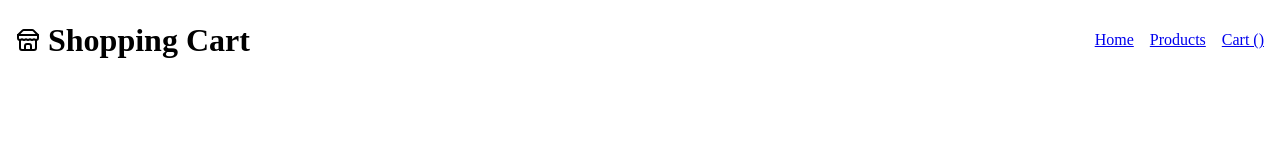
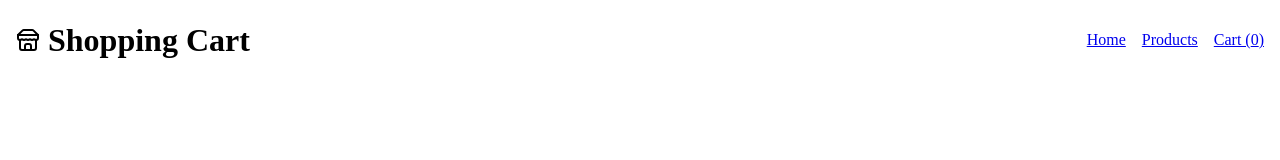
Before and after one commit to 4bdullah7eeshan/shopping-cart, a React (Vite) app: page / in a window 1280 px wide. Shown: the top 160 px of the page. Built offline with nearby package versions, Linux system fonts and the light colour scheme.

Commit message:
feat(cart): implement core cart functionality

```diff
--- a/src/App.jsx
+++ b/src/App.jsx
@@ -1,10 +1,10 @@
-import { useState } from "react";
 import Header from "./components/Header/Header";
 import HomeMain from "./components/HomeMain/HomeMain";
 import Footer from "./components/Footer/Footer";
 import ProductsMain from "./components/ProductsMain/ProductsMain";
 import CartMain from "./components/CartMain/CartMain";
 import { Routes, Route } from "react-router-dom";
+import { useState } from "react";
 
 function App() {
   const [cart, setCart] = useState([]);
@@ -23,9 +23,11 @@ function App() {
     });
   };
 
+  const cartItemCount = cart.reduce((count, item) => count + item.quantity, 0);
+
   return (
     <>
-      <Header cartItemCount={cart.reduce((acc, item) => acc + item.quantity, 0)} />
+      <Header cartItemCount={cartItemCount} />
       <Routes>
         <Route path="/" element={<HomeMain />} />
         <Route path="/products" element={<ProductsMain addToCart={addToCart} />} />
--- a/src/components/AddToCartButton/AddToCartButton.jsx
+++ b/src/components/AddToCartButton/AddToCartButton.jsx
@@ -1,7 +1,10 @@
 import PropTypes from "prop-types";
 import styles from "./AddToCartButton.module.css";
+import { useCart } from "../../context/CartContext";
 
-const AddToCartButton = ({ product, quantity, addToCart }) => {
+const AddToCartButton = ({ product, quantity }) => {
+  const { addToCart } = useCart();
+
   const handleAddToCart = () => {
     addToCart(product, quantity);
   };
@@ -16,7 +19,6 @@ const AddToCartButton = ({ product, quantity, addToCart }) => {
 AddToCartButton.propTypes = {
   product: PropTypes.object.isRequired,
   quantity: PropTypes.number.isRequired,
-  addToCart: PropTypes.func.isRequired,
 };
 
 export default AddToCartButton;
--- a/src/components/CartMain/CartMain.jsx
+++ b/src/components/CartMain/CartMain.jsx
@@ -1,7 +1,13 @@
-import PropTypes from "prop-types";
+import { useCart } from "../../context/CartContext";
 import styles from "./CartMain.module.css";
 
-function CartMain({ cart }) {
+function CartMain() {
+  const { cart } = useCart();
+
+  const totalAmount = cart.reduce((total, item) => {
+    return total + item.price * item.quantity;
+  }, 0);
+
   return (
     <main>
       <h1>Shopping Cart</h1>
@@ -10,7 +16,7 @@ function CartMain({ cart }) {
       ) : (
         <ul>
           {cart.map((item) => (
-            <li key={item.id}>
+            <li key={item.id} className={styles.cartItem}>
               <img src={item.image} alt={item.title} />
               <h3>{item.title}</h3>
               <p>${item.price}</p>
@@ -18,21 +24,12 @@ function CartMain({ cart }) {
             </li>
           ))}
         </ul>
+
       )}
+                        <h2>Total Amount: ${totalAmount.toFixed(2)}</h2>
+
     </main>
   );
 }
 
-CartMain.propTypes = {
-  cart: PropTypes.arrayOf(
-    PropTypes.shape({
-      id: PropTypes.number.isRequired,
-      image: PropTypes.string,
-      title: PropTypes.string,
-      price: PropTypes.number,
-      quantity: PropTypes.number.isRequired,
-    })
-  ).isRequired,
-};
-
 export default CartMain;
--- a/src/components/Nav/Nav.jsx
+++ b/src/components/Nav/Nav.jsx
@@ -1,14 +1,18 @@
 import { Link } from 'react-router-dom';
 import styles from "./Nav.module.css";
+import { useCart } from "../../context/CartContext";
 
-function Nav({ cartItemCount }) {
+function Nav() {
+    const { getTotalQuantity } = useCart();
+
     return (
         <nav className={styles.nav}>
             <Link to="/">Home</Link>
             <Link to="/products">Products</Link>
-            <Link to="/cart">Cart ({cartItemCount})</Link> {/* Here, the count of items in cart must be shown too! */}
+            <Link to="/cart">Cart ({getTotalQuantity()})</Link> {/* Here, the count of items in cart must be shown too! */}
         </nav>
     );
 }
 
+
 export default Nav;
--- a/src/components/ProductCard/ProductCard.jsx
+++ b/src/components/ProductCard/ProductCard.jsx
@@ -1,26 +1,31 @@
 import PropTypes from "prop-types";
 import { useState } from "react";
+import { useCart } from "../../context/CartContext";
 import AddToCartButton from "../AddToCartButton/AddToCartButton";
 import styles from "./ProductCard.module.css";
 
-const ProductCard = ({ product, addToCart }) => {
-    const [quantity, setQuantity] = useState(1);
+const ProductCard = ({ product }) => {
+  const { getProductQuantity, addToCart } = useCart();
+  const initialQuantityInCart = getProductQuantity(product.id);
+  const [quantity, setQuantity] = useState(initialQuantityInCart);
 
   const handleIncrement = () => setQuantity((prevQuantity) => prevQuantity + 1);
-    const handleDecrement = () => setQuantity((prevQuantity) => Math.max(prevQuantity - 1, 1));
+  const handleDecrement = () => setQuantity((prevQuantity) => Math.max(prevQuantity - 1, 0));
 
   return (
-        <div className={styles.card}>
+    <div className={styles.productCard}>
       <img src={product.image} alt={product.title} className={styles.productImage} />
       <h3>{product.title}</h3>
       <p>${product.price}</p>
-            <div>
+
+      <div className={styles.quantityControls}>
         <button onClick={handleDecrement}>-</button>
-                <input type="number" value={quantity} min={0} readOnly />
+        <input type="number" value={quantity} readOnly />
         <button onClick={handleIncrement}>+</button>
       </div>
+
       {quantity > 0 && (
-                <AddToCartButton product={product} quantity={quantity} addToCart={addToCart} />
+        <AddToCartButton product={product} quantity={quantity} addToCart={() => addToCart(product, quantity)} />
       )}
     </div>
   );
@@ -33,7 +38,6 @@ ProductCard.propTypes = {
     title: PropTypes.string,
     price: PropTypes.number,
   }).isRequired,
-    addToCart: PropTypes.func.isRequired,
 };
 
 export default ProductCard;
--- a/src/components/ProductsMain/ProductsMain.jsx
+++ b/src/components/ProductsMain/ProductsMain.jsx
@@ -1,7 +1,6 @@
 import { useState, useEffect } from "react";
 import ProductCard from "../ProductCard/ProductCard";
 import styles from "./ProductsMain.module.css";
-
 
 const useProducts = () => {
   const [products, setProducts] = useState(null);
--- /dev/null
+++ b/src/context/CartContext.jsx
@@ -0,0 +1,43 @@
+import { createContext, useContext, useState } from "react";
+
+const CartContext = createContext();
+
+export const useCart = () => useContext(CartContext);
+
+export const CartProvider = ({ children }) => {
+  const [cart, setCart] = useState([]);
+
+  const addToCart = (product, quantity) => {
+    if (quantity <= 0) return;
+
+    setCart((prevCart) => {
+      const existingItem = prevCart.find((item) => item.id === product.id);
+      if (existingItem) {
+
+        return prevCart.map((item) =>
+            item.id === product.id ? { ...item, quantity } : item
+        );
+      } else {
+
+        return [...prevCart, { ...product, quantity }];
+      }
+    });
+  };
+
+  const getProductQuantity = (productId) => {
+    const item = cart.find((item) => item.id === productId);
+    return item ? item.quantity : 0;
+  };
+
+  const getTotalQuantity = () => {
+    return cart.reduce((total, item) => total + (item.quantity || 0), 0);
+  };
+
+  return (
+    <CartContext.Provider
+      value={{ cart, addToCart, getProductQuantity, getTotalQuantity }}
+    >
+      {children}
+    </CartContext.Provider>
+  );
+};
```
Also changed, not shown: src/main.jsx (+7 -4 lines). Lines whose indentation alone changed are shown as unchanged.
